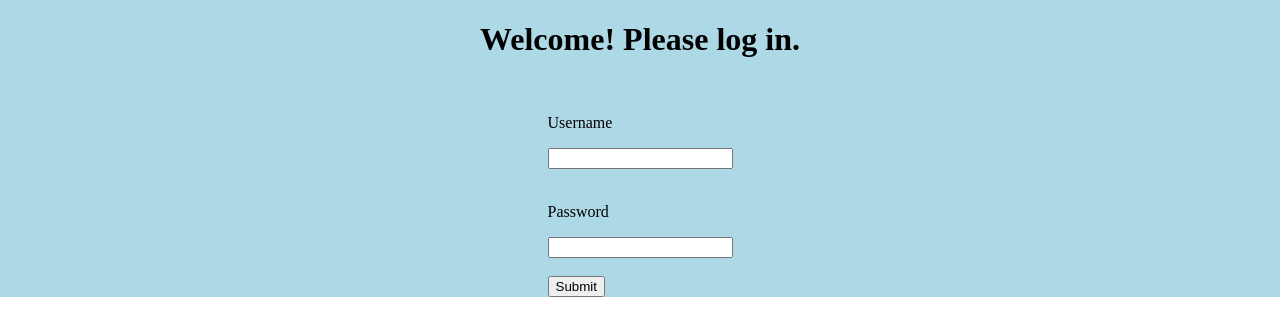
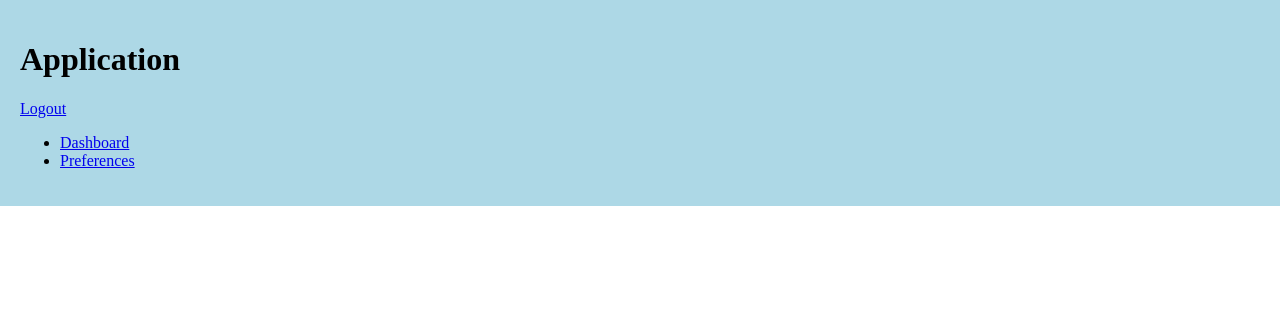
Before and after one commit to PxieFish/TT3_09, a React (Create React App) app in the folder frontend/: page / in a window 1280 px wide. Shown: the top 336 px of the page. Built offline with nearby package versions, Linux system fonts and the light colour scheme.

Commit message:
Removed token checking in app.js

```diff
--- a/frontend/src/App.js
+++ b/frontend/src/App.js
@@ -20,9 +20,9 @@ function App() {
 
     const { token, setToken } = useToken();
 
-    if (!token) {
-        return <Login setToken={setToken} />
-    }
+    //if (!token) {
+    //    return <Login setToken={setToken} />
+    //}
 
     return (
         <div className='wrapper'>
```
